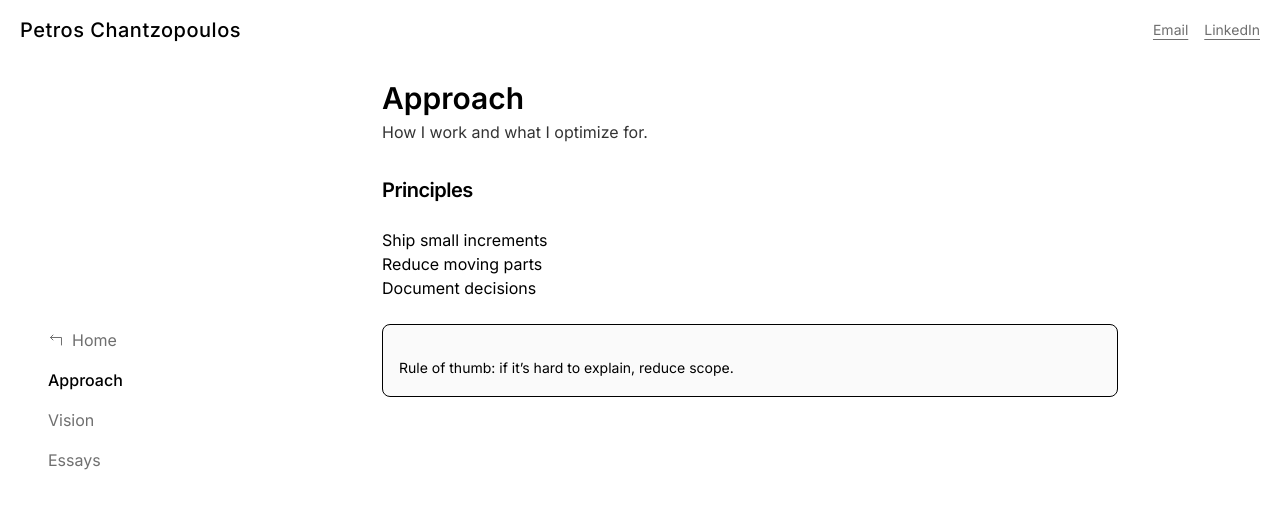
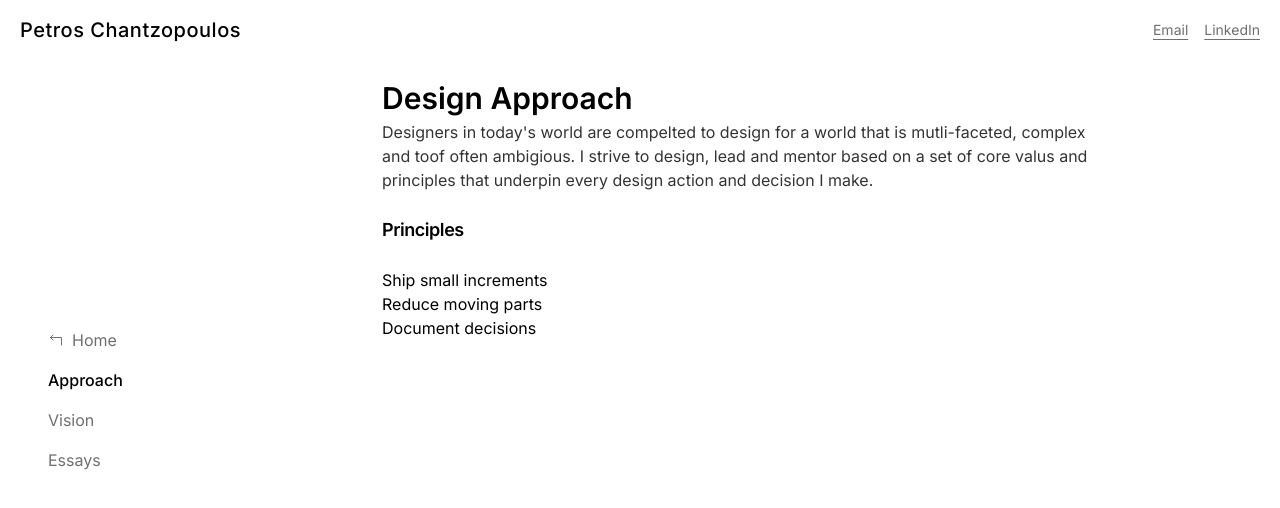
Before and after one commit to petros-chantz/portfolio_2026, a React (Vite) app: page /approach in a window 1280 px wide. Shown: the top 508 px of the page. Built offline with nearby package versions, Linux system fonts and the light colour scheme.

Commit message:
feat: makes testing changes to markdown

```diff
--- a/src/content/pages/approach.md
+++ b/src/content/pages/approach.md
@@ -1,12 +1,10 @@
 ---
-title: "Approach"
-summary: "How I work and what I optimize for."
+title: "Design Approach"
+summary: "Designers in today's world are compelted to design for a world that is mutli-faceted, complex and toof often ambigious. I strive to design, lead and mentor based on a set of core valus and principles that underpin every design action and decision I make."
 ---
 
-## Principles
+### Principles
 
 - Ship small increments
 - Reduce moving parts
 - Document decisions
-
-> Rule of thumb: if it’s hard to explain, reduce scope.
--- a/src/markdown/Markdown.tsx
+++ b/src/markdown/Markdown.tsx
@@ -1,7 +1,7 @@
 import ReactMarkdown from "react-markdown";
 import remarkGfm from "remark-gfm";
 import rehypeSanitize from "rehype-sanitize";
-import { H1, H2, H3, P, InlineLink } from "../ui/Typography";
+import { H1, H2, H3, P, InlineLink } from "../ui/typography";
 import { ButtonLink } from "../ui/Button";
 
 function stripCta(href: string) {
--- a/src/pages/Approach.tsx
+++ b/src/pages/Approach.tsx
@@ -9,7 +9,7 @@ export function Approach() {
     <div className="space-y-6">
       <header className="space-y-1">
         <h1 className="text-3xl font-semibold">{page.title}</h1>
-        {page.summary && <p className="opacity-80">{page.summary}</p>}
+        {page.summary && <h3 className="opacity-80">{page.summary}</h3>}
       </header>
 
       <Markdown value={page.content} />
```
